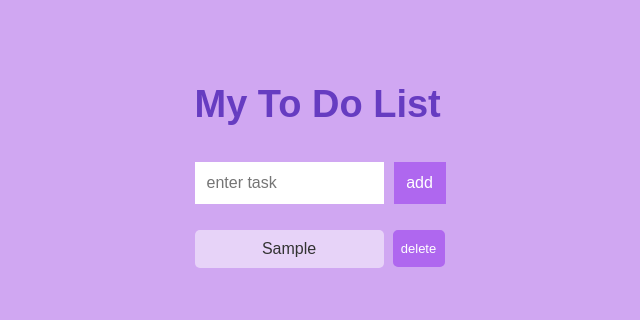
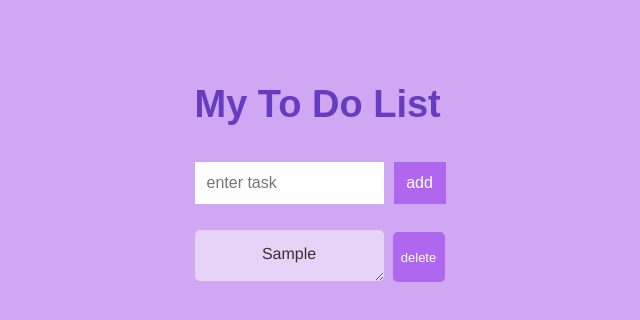
Before and after one commit to megcrow/React-To-Do-List, a React (Create React App) app: page / in a window 1280 px wide. Both pictures are taken after typing "Sample" into the empty fields and a click on the button "add". Shown: the top 320 px of the page, without its empty margins (320-960 px from the left). Built offline with nearby package versions, Linux system fonts and the light colour scheme.

Commit message:
Clean up local storage function
And make input textarea instead

```diff
--- a/src/TodoList/TodoItem/TodoItem.css
+++ b/src/TodoList/TodoItem/TodoItem.css
@@ -10,15 +10,13 @@
     background-color: rgba(255,255,255,.5);
     border-radius: 5px;
     border: none;
-    list-style: none;
     text-align: center;
-    padding: 10px;
+    padding: 15px 10px 0 10px;
     word-wrap: break-word;
-    width: 165px;
     width: 169px;
     margin-right: 9px;
     font-size: 16px;
-
+    font-family: helvetica;
 }
 
 .list-item::placeholder{
@@ -30,7 +28,7 @@
 .delete-button {
     border-radius: 5px;
     margin: 0;
-    height: 37px;
+    height: 50px;
     padding: 0 5px;
     font-size: 13px;
     width: 52px;
--- a/src/TodoList/TodoItem/TodoItem.jsx
+++ b/src/TodoList/TodoItem/TodoItem.jsx
@@ -32,11 +32,11 @@ class TodoItem extends React.Component {
         return (
             <div className="list-item-container">
                 <form onBlur={this.edit}>
-                    <input
+                    <textarea
                         className="list-item"
                         type="text"
-                        placeholder={item.text}>
-                    </input>
+                        placeholder={item.text}
+                    />
                 </form>
                 <button
                     className="delete-button"
--- a/src/TodoList/TodoList.jsx
+++ b/src/TodoList/TodoList.jsx
@@ -11,54 +11,43 @@ class TodoList extends React.Component {
         }
     }
 
-    // Save todo list items to local storage so they persist when page reloads
     componentDidMount() {
         this.hydrateStateWithLocalStorage();
-
         // add event listener to save state to localStorage
         // when user leaves/refreshes the page
         window.addEventListener(
-          "beforeunload",
-          this.saveStateToLocalStorage.bind(this)
+            'beforeunload',
+            this.saveStateToLocalStorage
         );
     }
 
     componentWillUnmount() {
         window.removeEventListener(
-          "beforeunload",
-          this.saveStateToLocalStorage.bind(this)
+            'beforeunload',
+            this.saveStateToLocalStorage
         );
-
-        // saves if component has a chance to unmount
-        this.saveStateToLocalStorage();
     }
 
-    hydrateStateWithLocalStorage() {
-        // for all items in state
-        for (let key in this.state) {
-          // if the key exists in localStorage
-          if (localStorage.hasOwnProperty(key)) {
+    hydrateStateWithLocalStorage = () => {
+        // if the key exists in localStorage
+        if (localStorage.hasOwnProperty('items')) {
             // get the key's value from localStorage
-            let value = localStorage.getItem(key);
+            let value = localStorage.getItem('items');
 
             // parse the localStorage string and setState
             try {
-              value = JSON.parse(value);
-              this.setState({ [key]: value });
+                console.log(value);
+                value = JSON.parse(value);
+                this.setState({ items: value });
             } catch (e) {
-              // handle empty string
-              this.setState({ [key]: value });
+                // handle empty string
+                this.setState({ items: value });
             }
-          }
         }
     }
 
-    saveStateToLocalStorage() {
-        // for every item in React state
-        for (let key in this.state) {
-          // save to localStorage
-          localStorage.setItem(key, JSON.stringify(this.state[key]));
-        }
+    saveStateToLocalStorage = () => {
+        localStorage.setItem('items', JSON.stringify(this.state.items));
     }
 
     isNullOrWhiteSpace(str) {
@@ -105,8 +94,12 @@ class TodoList extends React.Component {
             key: Date.now()
         };
 
+        if (this.isNullOrWhiteSpace(editedItem.text)) {
+            return;
+        }
+
         const newItems = items.reduce((arr, item) => {
-            if (item.key === key && !this.isNullOrWhiteSpace(editedItem.text)) {
+            if (item.key === key) {
                 arr.push(editedItem);
             } else {
                 arr.push(item);
```
